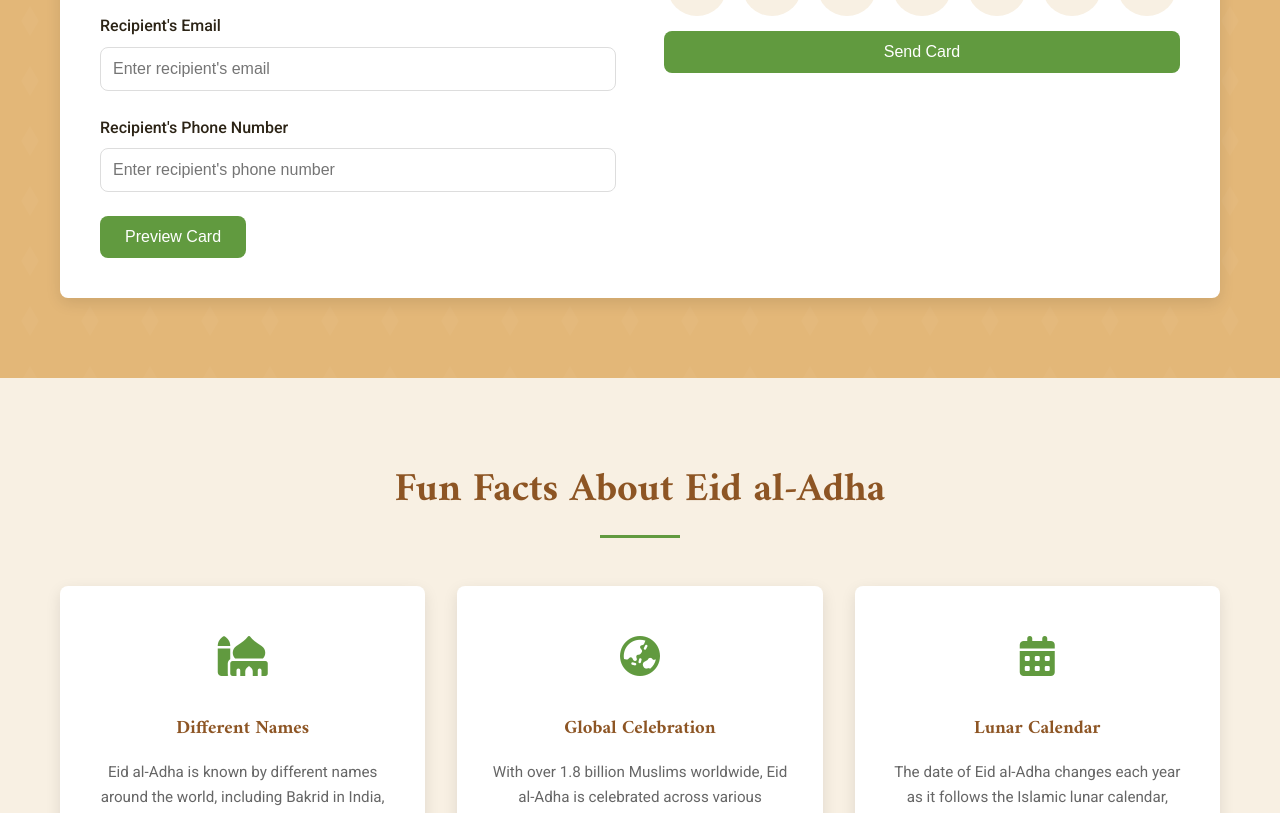
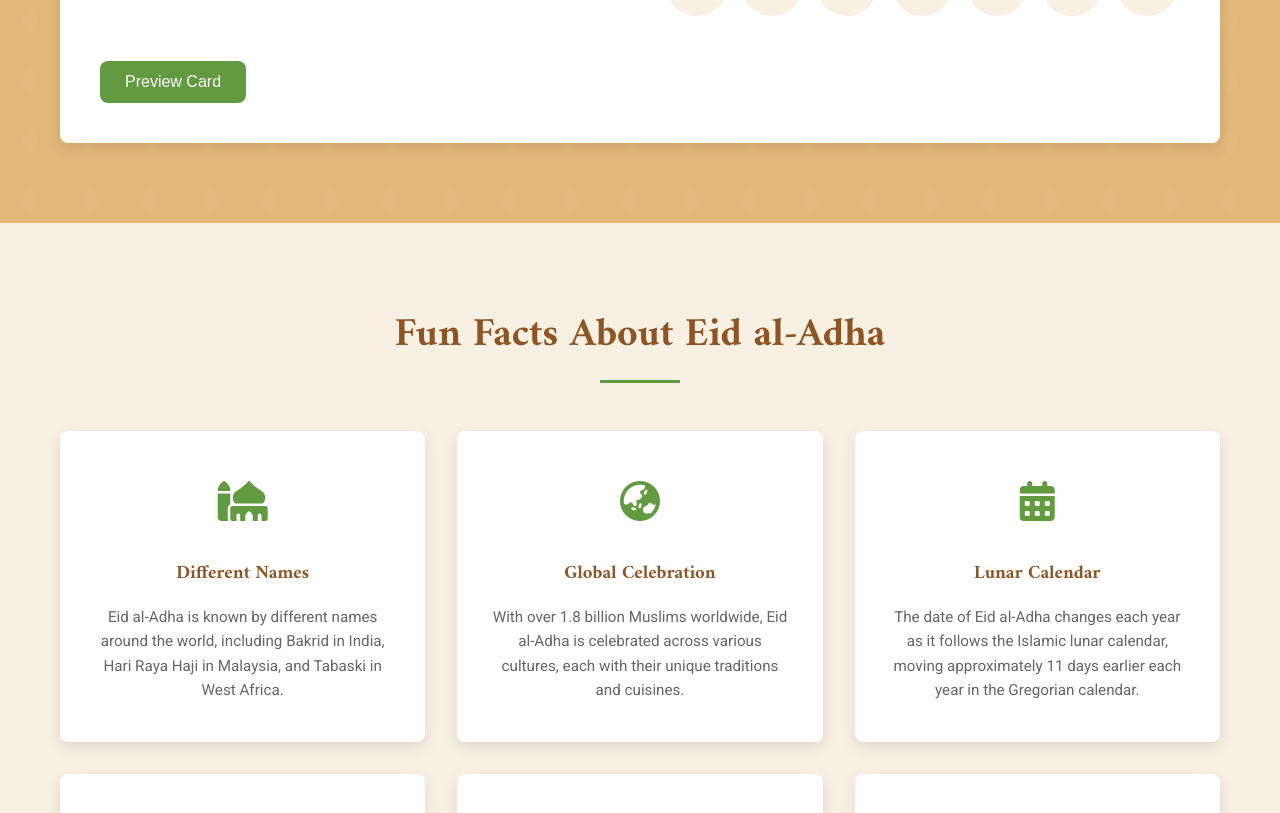
Before and after one commit to haya-ehab/Eid-Adha, a plain HTML site: page index.html in a window 1280 px wide. Shown: the part 2937-3750 px from the top of the page. Drawn offline with nearby package versions, Linux system fonts and the light colour scheme.

Commit message:
removed email and numbers from greeting card

```diff
--- a/index.html
+++ b/index.html
@@ -181,12 +181,11 @@
                             </select>
                         </div>
                         <div class="form-group">
-                            <label for="email">Recipient's Email</label>
-                            <input type="email" id="email" class="form-control" placeholder="Enter recipient's email">
+
+
                         </div>
                         <div class="form-group">
-                            <label for="phone">Recipient's Phone Number</label>
-                            <input type="tel" id="phone" class="form-control" placeholder="Enter recipient's phone number">
+
                         </div>
                         <button type="button" class="btn btn-primary preview-btn" onclick="previewCard()">Preview Card</button>
                     </div>
@@ -208,7 +207,7 @@
                                 <a href="#" class="share-btn" onclick="shareOnLinkedin('Your Custom Eid Card')"><i class="fab fa-linkedin"></i></a>
                                 <a href="#" class="share-btn" onclick="shareOnYoutube('Your Custom Eid Card')"><i class="fab fa-youtube"></i></a>
                             </div>
-                            <button type="button" class="btn btn-primary send-btn" onclick="sendCard()">Send Card</button>
+
                         </div>
                     </div>
                 </div>
```
